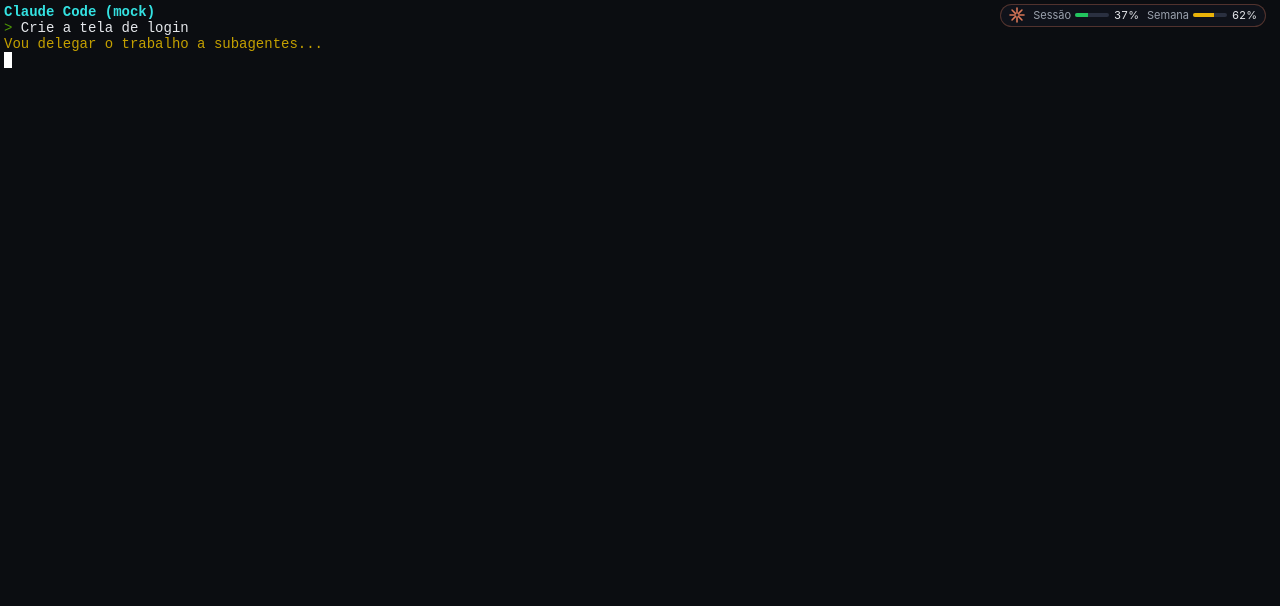
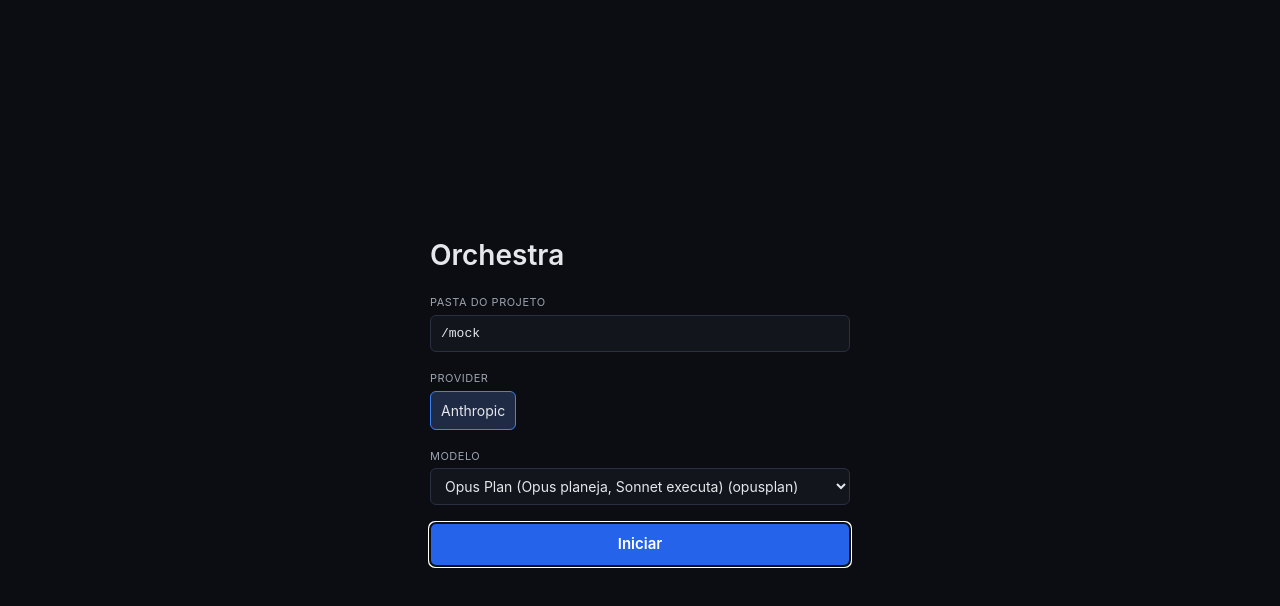
Before and after one commit to hugorochaffs/orquestrador, a React (Vite) app: page / in a window 1280 px wide. Shown: the top 606 px of the page. Built offline with nearby package versions, Linux system fonts and the light colour scheme.

Commit message:
feat: tela inicial de configuração com escolha de provider e modelo dentro do app

```diff
--- a/src/App.tsx
+++ b/src/App.tsx
@@ -6,7 +6,8 @@ import RootNode from "./flow/RootNode";
 import SubagentNode, { type SubagentData } from "./flow/SubagentNode";
 import { computeLayout } from "./flow/layout";
 import UsageBar from "./UsageBar";
-import type { SubagentLog, UsageUpdate } from "./types";
+import SetupScreen from "./SetupScreen";
+import type { ModelOption, SubagentLog, UsageUpdate } from "./types";
 
 interface Agent {
   id: string; agentType: string; description: string | null;
@@ -86,12 +87,18 @@ export default function App() {
   const early = useRef<{ pty_id: string; d: Uint8Array }[]>([]);
   const root = useRef<HTMLDivElement>(null);
   const models = useRef<Record<string, string>>({});
+  const [dir, setDir] = useState("");
+  const [options, setOptions] = useState<ModelOption[]>([]);
+  const [chosen, setChosen] = useState<ModelOption | null>(null);
+  const [starting, setStarting] = useState(false);
+  const [startError, setStartError] = useState<string | null>(null);
+  const aliveRef = useRef(true);
+  const deliver = useCallback((d: Uint8Array) => (writer.current ? writer.current(d) : pending.current.push(d)), []);
   const register = useCallback((w: ((d: Uint8Array) => void) | null) => { writer.current = w; }, []);
 
   useEffect(() => {
-    let alive = true;
+    let alive = true; aliveRef.current = true;
     const un: (() => void)[] = [];
-    const deliver = (d: Uint8Array) => (writer.current ? writer.current(d) : pending.current.push(d));
     const add = (p: Promise<() => void>) => p.then((u) => (alive ? un.push(u) : u()));
     (async () => {
       // Todos os listeners ANTES do startMain.
@@ -112,15 +119,29 @@ export default function App() {
         add(api.onSubagentStop((e) => setAgents((s) => s.map((a) => a.id === e.agent_id ? { ...a, status: "done", summary: e.last_message, doneAt: Date.now() } : a)))),
       ]);
       if (!alive) return;
-      const id = await api.startMain();
-      if (!alive) return;
+      try {
+        const [s, m] = await Promise.all([api.getSession(), api.listModels()]);
+        if (!alive) return;
+        setDir(s.dir);
+        setOptions(m);
+      } catch (e) { if (alive) setStartError(String(e)); }
+    })();
+    return () => { alive = false; aliveRef.current = false; un.forEach((u) => u()); };
+  }, [deliver]);
+
+  const start = useCallback(async (opt: ModelOption) => {
+    setStarting(true); setStartError(null);
+    try {
+      const id = await api.startMain(opt.id === "default" ? null : opt.id);
+      if (!aliveRef.current) return;
       idRef.current = id;
       early.current.filter((x) => x.pty_id === id).forEach((x) => deliver(x.d));
       early.current = [];
+      setChosen(opt);
       setPtyId(id);
-    })();
-    return () => { alive = false; un.forEach((u) => u()); };
-  }, []);
+    } catch (e) { setStartError(String(e)); }
+    finally { setStarting(false); }
+  }, [deliver]);
 
   // Tudo concluído: espera 4s e some com a árvore (o terminal volta a 100%).
   const allDone = agents.length > 0 && agents.every((a) => a.status === "done");
@@ -146,9 +167,14 @@ export default function App() {
     window.addEventListener("pointerup", up);
   };
 
+  if (!chosen) {
+    return <SetupScreen dir={dir} options={options} starting={starting} error={startError} onStart={start} />;
+  }
+
   return (
     <div ref={root} style={{ height: "100vh", display: "flex", flexDirection: "column", overflow: "hidden" }}>
       <UsageBar usage={usage} />
+      <div title={`Modelo: ${chosen.id}`} style={{ position: "fixed", top: 4, left: 14, zIndex: 50, fontSize: 11, color: "#9ca3af", padding: "2px 8px", borderRadius: 999, border: "1px solid #2a3040", background: "#12151c", pointerEvents: "none" }}>{chosen.label}</div>
       <div style={{ height: showTree ? `${split * 100}%` : "100%", transition: "height 0.25s ease", minHeight: 0, display: "flex", flexDirection: "column" }}>
         {exitCode !== null && (
           <div style={{ background: "#7f1d1d", color: "#fecaca", fontSize: 13, padding: "4px 12px" }}>sessão principal encerrada (código {exitCode})</div>
--- /dev/null
+++ b/src/SetupScreen.tsx
@@ -0,0 +1,61 @@
+import { useEffect, useMemo, useRef, useState } from "react";
+import type { ModelOption } from "./types";
+
+const PROVIDER_LABEL: Record<string, string> = { anthropic: "Anthropic" };
+const label = (p: string) => PROVIDER_LABEL[p] ?? p;
+
+interface Props {
+  dir: string; options: ModelOption[]; starting: boolean; error: string | null;
+  onStart: (m: ModelOption) => void;
+}
+
+const field: React.CSSProperties = { background: "#12151c", color: "#e5e7eb", border: "1px solid #2a3040", borderRadius: 6, padding: "8px 10px", fontSize: 14, width: "100%" };
+const cap: React.CSSProperties = { fontSize: 11, color: "#9ca3af", textTransform: "uppercase", letterSpacing: 0.5, marginBottom: 4 };
+
+export default function SetupScreen({ dir, options, starting, error, onStart }: Props) {
+  const providers = useMemo(() => [...new Set(options.map((o) => o.provider))], [options]);
+  const [provider, setProvider] = useState<string | null>(null);
+  const [modelId, setModelId] = useState<string | null>(null);
+  const btn = useRef<HTMLButtonElement>(null);
+
+  const prov = provider ?? (options.find((o) => o.default)?.provider ?? providers[0] ?? "");
+  const models = options.filter((o) => o.provider === prov);
+  const model = models.find((m) => m.id === modelId) ?? models.find((m) => m.default) ?? models[0];
+
+  useEffect(() => { if (model) btn.current?.focus(); }, [!!model]); // eslint-disable-line react-hooks/exhaustive-deps
+
+  const go = () => { if (model && !starting) onStart(model); };
+
+  return (
+    <div onKeyDown={(e) => { if (e.key === "Enter" && !(e.target instanceof HTMLButtonElement)) go(); }}
+      style={{ height: "100vh", display: "flex", alignItems: "center", justifyContent: "center", background: "#0b0d12", color: "#e5e7eb" }}>
+      <div style={{ width: 420, maxWidth: "90vw", display: "flex", flexDirection: "column", gap: 18 }}>
+        <h1 style={{ margin: 0, fontSize: 28, fontWeight: 600 }}>Orchestra</h1>
+        <div>
+          <div style={cap}>Pasta do projeto</div>
+          <div title={dir} style={{ ...field, fontFamily: "monospace", fontSize: 13, overflow: "hidden", textOverflow: "ellipsis", whiteSpace: "nowrap" }}>{dir || "…"}</div>
+        </div>
+        <div>
+          <div style={cap}>Provider</div>
+          <div style={{ display: "flex", gap: 6 }}>
+            {providers.map((p) => (
+              <button key={p} onClick={() => { setProvider(p); setModelId(null); }}
+                style={{ ...field, width: "auto", cursor: "pointer", background: p === prov ? "#1f2a44" : "#12151c", borderColor: p === prov ? "#3b82f6" : "#2a3040" }}>{label(p)}</button>
+            ))}
+          </div>
+        </div>
+        <div>
+          <div style={cap}>Modelo</div>
+          <select value={model?.id ?? ""} onChange={(e) => setModelId(e.target.value)} style={field} disabled={!models.length}>
+            {models.map((m) => <option key={m.id} value={m.id}>{m.label} ({m.id})</option>)}
+          </select>
+        </div>
+        {error && <div style={{ background: "#7f1d1d", color: "#fecaca", fontSize: 13, padding: "8px 10px", borderRadius: 6 }}>{error}</div>}
+        <button ref={btn} onClick={go} disabled={!model || starting}
+          style={{ background: "#2563eb", color: "#fff", border: 0, borderRadius: 6, padding: "10px 0", fontSize: 15, fontWeight: 600, cursor: starting ? "default" : "pointer", opacity: !model || starting ? 0.6 : 1 }}>
+          {starting ? "Iniciando…" : "Iniciar"}
+        </button>
+      </div>
+    </div>
+  );
+}
--- a/src/api.ts
+++ b/src/api.ts
@@ -1,11 +1,12 @@
 // Fachada: usa o IPC do Tauri; no navegador (sem Tauri) usa um mock para validar a UI.
 import * as ipc from "./ipc";
-import type { LogKind, PtyExit, PtyOutput, SessionConfig, SubagentLog, SubagentModel, SubagentStart, SubagentStop, UsageUpdate } from "./types";
+import type { LogKind, PtyExit, PtyOutput, ModelOption, SessionConfig, SubagentLog, SubagentModel, SubagentStart, SubagentStop, UsageUpdate } from "./types";
 
 type Unlisten = () => void;
 export interface Api {
   getSession(): Promise<SessionConfig>;
-  startMain(): Promise<string>;
+  listModels(): Promise<ModelOption[]>;
+  startMain(model: string | null): Promise<string>;
   writePty(id: string, data: string): Promise<void>;
   resizePty(id: string, cols: number, rows: number): Promise<void>;
   onSubagentStart(cb: (e: SubagentStart) => void): Promise<Unlisten>;
@@ -57,8 +58,15 @@ function createMock(): Api {
   };
 
   return {
-    getSession: async () => ({ dir: "/mock", model: null }),
-    startMain: async () => {
+    getSession: async () => ({ dir: "/mock" }),
+    listModels: async () => [
+      { provider: "anthropic", id: "opusplan", label: "Opus Plan (Opus planeja, Sonnet executa)", default: true },
+      { provider: "anthropic", id: "opus", label: "Opus", default: false },
+      { provider: "anthropic", id: "sonnet", label: "Sonnet", default: false },
+      { provider: "anthropic", id: "haiku", label: "Haiku", default: false },
+      { provider: "anthropic", id: "claude-opus-5-5", label: "Claude Opus 5.5", default: false },
+    ],
+    startMain: async (_model) => {
       let n = 0;
       const tickUsage = () => {
         const wob = Math.round(Math.sin(n++ / 2) * 3);
```
